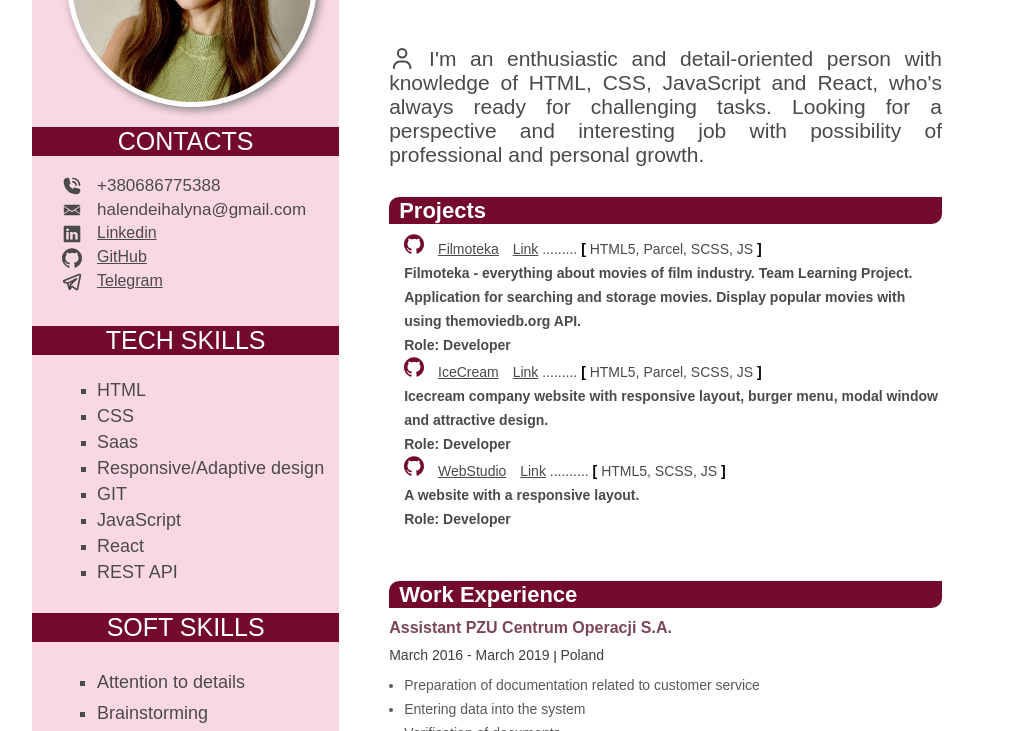
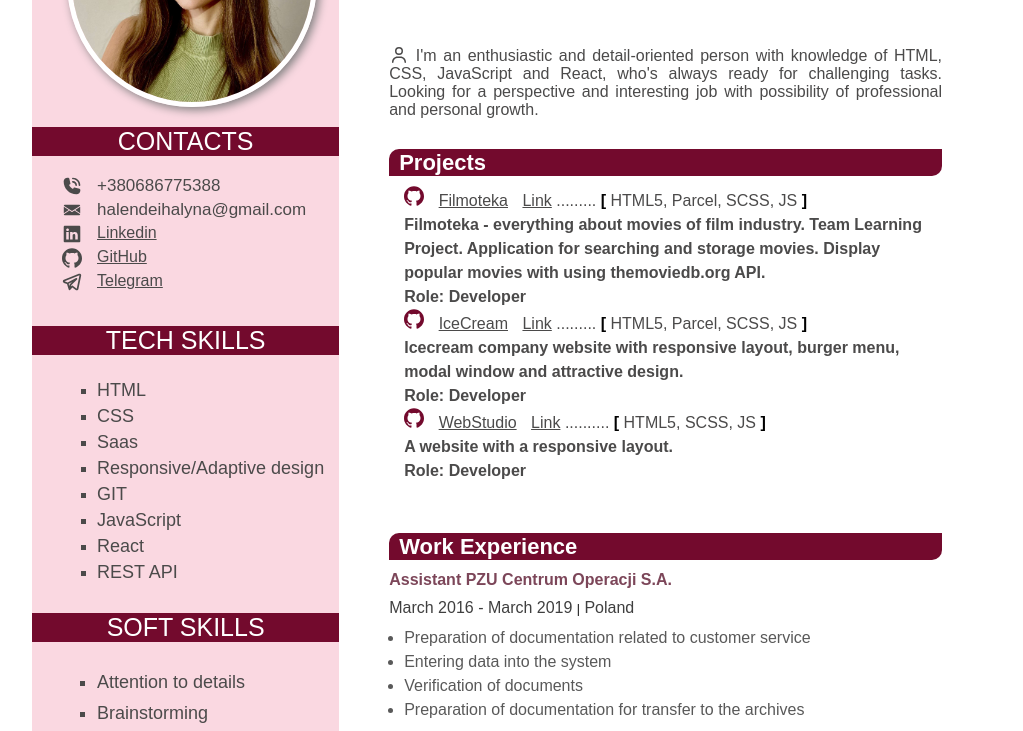
Before and after one commit to AliaTulchii/CV, a plain HTML site: page index.html in a window 1280 px wide. Shown: the part 173-904 px from the top of the page, without its empty margins (128-1151 px from the left). Drawn offline with Linux system fonts and the light colour scheme.

Commit message:
update style

```diff
--- a/styles/style.css
+++ b/styles/style.css
@@ -214,7 +214,7 @@ a{
     color: rgb(75, 74, 74);
     text-align: justify;
     /* word-break: break-all; */
-    font-size: 21px;
+    font-size: 16px;
 }
 
 
@@ -262,7 +262,7 @@ a{
 
     font-style: normal;
     font-weight: 700;
-    font-size: 14px;
+    font-size: 16px;
     line-height: 24px;
     color: rgb(75, 74, 74);
     }
@@ -272,7 +272,7 @@ a{
 
     font-style: normal;
     font-weight: 400;
-    font-size: 14px;
+    font-size: 16px;
     line-height: 24px;
     color: rgb(75, 74, 74);
     }
@@ -287,13 +287,13 @@ a{
     background-color: #FFFFFF;
     color: #7e1c43;
     cursor: pointer;
-    font-size: 15px;
+    font-size: 16px;
     }
 
     .project-bracket {
     font-style: normal;
     font-weight: 700;
-    font-size: 14px;
+    font-size: 16px;
     line-height: 24px;
     color: #000000;
     }
@@ -335,7 +335,7 @@ a{
 
     font-style: normal;
     font-weight: 400;
-    font-size: 14px;
+    font-size: 16px;
     line-height: 15px;
     color: #3f3f3f;
     margin-bottom: 9px;
@@ -364,7 +364,7 @@ a{
 
     font-style: normal;
     font-weight: 400;
-    font-size: 14px;
+    font-size: 16px;
     line-height: 24px;
     color: #595959;
     }
@@ -395,7 +395,7 @@ a{
 
     font-style: normal;
     font-weight: 700;
-    font-size: 14px;
+    font-size: 16px;
     line-height: 17px;
     color: #000000;
     margin-bottom: 12px;
```
